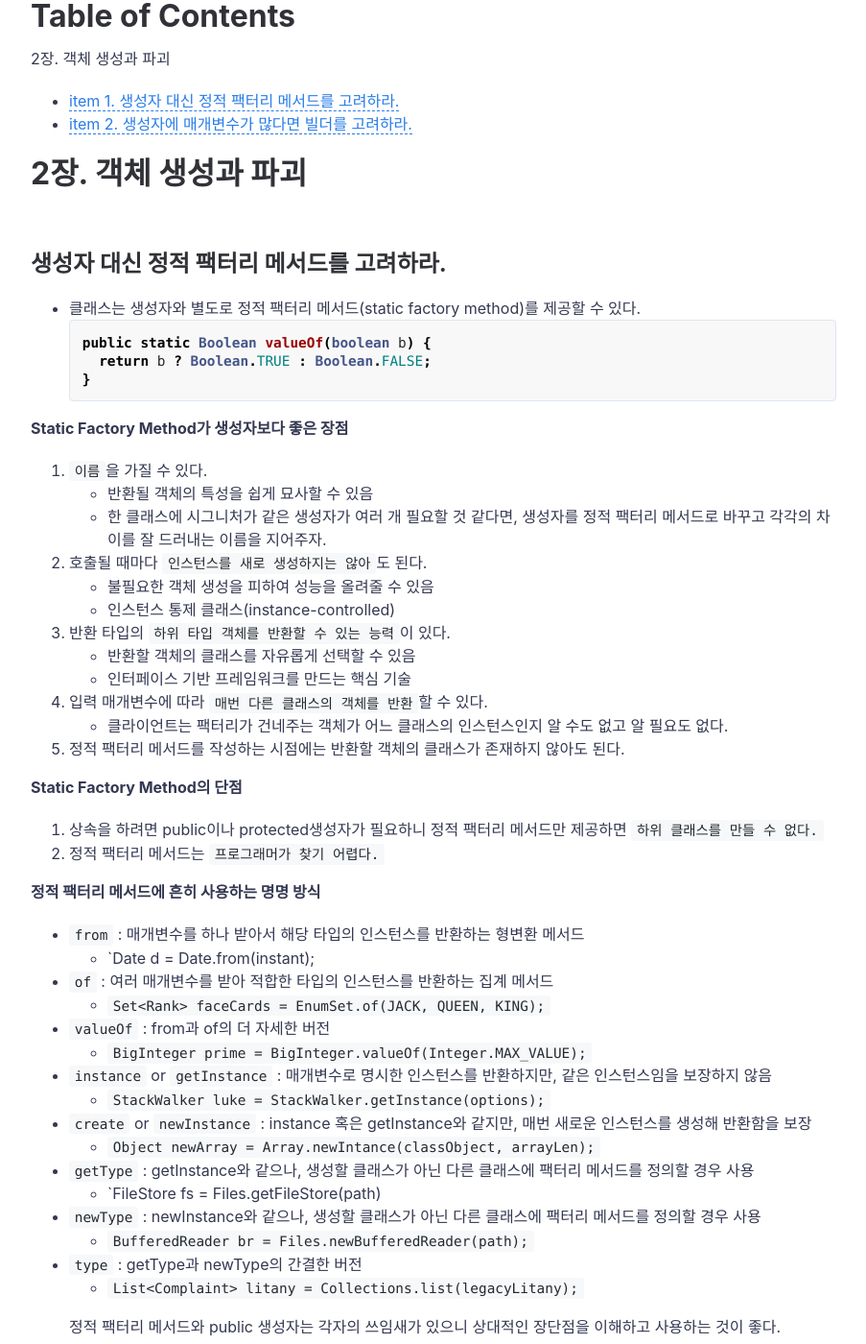
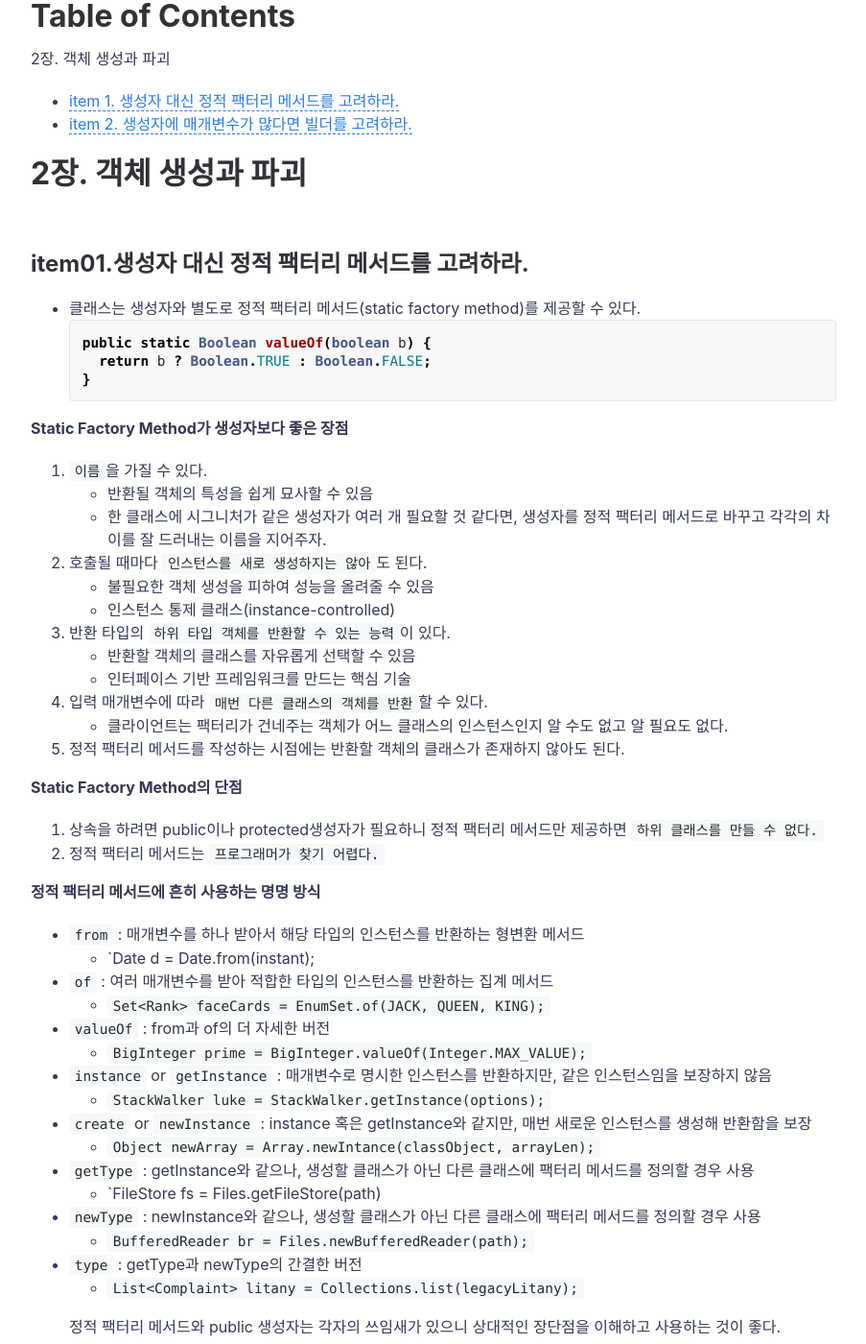
Before and after one commit to jihunparkme/jihunparkme.github.io, a Jekyll site: the page built from _posts/2021-03-02-EffectiveJava_객체_생성과_파괴.md, in a window 1280 px wide and 1400 px high, scrolled down 663 px. Shown: the whole window at 96% size, without its empty margins (188-1091 px from the left). Built offline with Jekyll 4.4.1, drawn with Linux system fonts in a browser that asks for light colours; comment, search, counter and statistics services are not loaded; some of the changed text lies outside the part shown.

Commit message:
add contents

````diff
--- a/_posts/2021-03-02-EffectiveJava_객체_생성과_파괴.md
+++ b/_posts/2021-03-02-EffectiveJava_객체_생성과_파괴.md
@@ -12,13 +12,13 @@
 2장. 객체 생성과 파괴
 
 - [item 1. 생성자 대신 정적 팩터리 메서드를 고려하라.](##생성자-대신-정적-팩터리-메서드를-고려하라.)
-- [item 2. 생성자에 매개변수가 많다면 빌더를 고려하라.](##생성자에-매개변수가-많다면-빌더를-고려하라.)
+- [item 2. 생성자에 매개변수가 많다면 빌더를 고려하라.](##item02.생성자에-매개변수가-많다면-빌더를-고려하라.)
 
 # 2장. 객체 생성과 파괴
 
 <br>
 
-## 생성자 대신 정적 팩터리 메서드를 고려하라.
+## item01.생성자 대신 정적 팩터리 메서드를 고려하라.
 
 - 클래스는 생성자와 별도로 정적 팩터리 메서드(static factory method)를 제공할 수 있다.
 ```java
@@ -252,4 +252,3 @@
 <br>
 
 ## item03.private 생성자나 열거 타입으로 싱글턴임을 보증하라
--
````
Also changed, not shown: other parts of _posts/2021-03-02-EffectiveJava_객체_생성과_파괴.md (+1 -1 lines).
